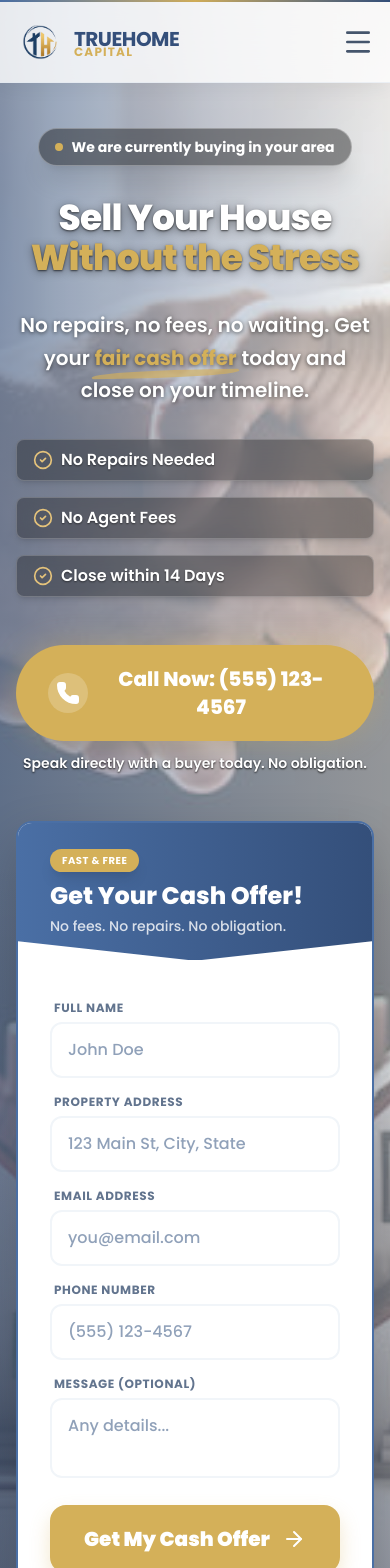
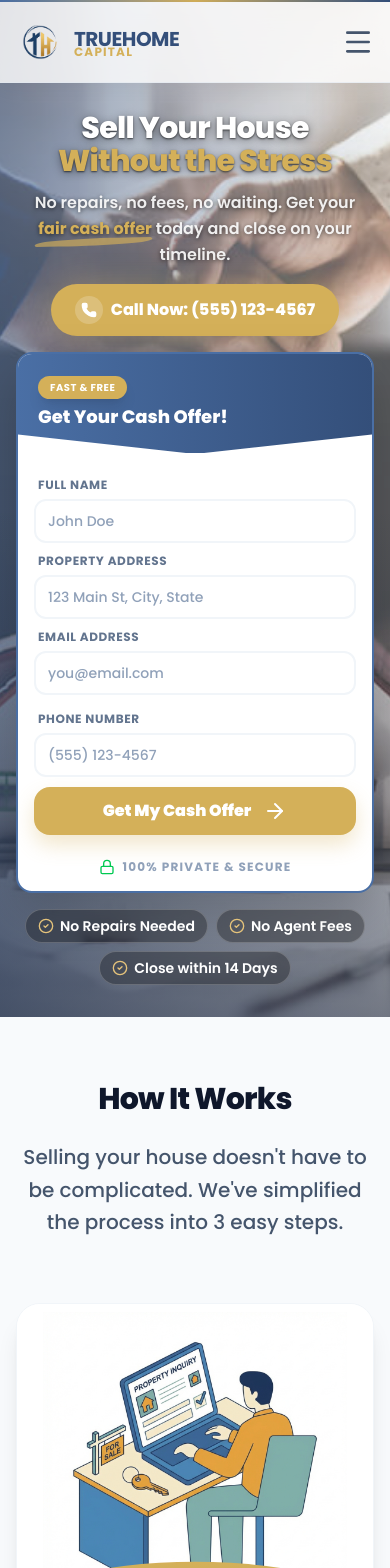
Before and after one commit to synbyte/antigrav, a Next.js app: page / in a window 390 px wide. Shown: the top 1568 px of the page. Built offline with nearby package versions, Linux system fonts and the light colour scheme.

Commit message:
feat: Introduce `FinalCTASection` and enhance HeroSection responsiveness with new mobile-specific elements and styling adjustments.

```diff
--- a/src/components/HeroSection.tsx
+++ b/src/components/HeroSection.tsx
@@ -6,11 +6,11 @@ import { motion } from 'framer-motion';
 
 export default function HeroSection() {
     return (
-        <section className="relative pt-32 pb-20 lg:pt-40 lg:pb-28 overflow-hidden">
+        <section className="relative pt-28 pb-8 lg:pt-40 lg:pb-28 overflow-hidden">
             {/* Background Image with Dark Overlay */}
             <div className="absolute inset-0 z-0 overflow-hidden bg-slate-100">
                 <div
-                    className="absolute inset-0 opacity-45 bg-cover bg-center bg-no-repeat grayscale-[20%]"
+                    className="absolute inset-0 opacity-75 bg-cover bg-center bg-no-repeat grayscale-[20%]"
                     style={{ backgroundImage: 'url(/hero1.jpg)' }}
                 ></div>
                 {/* Gradient Overlays for Depth and Readability */}
@@ -19,15 +19,15 @@ export default function HeroSection() {
             </div>
 
             <div className="container-width relative z-10">
-                <div className="grid lg:grid-cols-2 gap-12 items-center">
+                <div className="grid lg:grid-cols-2 gap-4 lg:gap-12 items-center">
                     {/* Text Content */}
                     <motion.div
                         initial={{ opacity: 0, x: -20 }}
                         animate={{ opacity: 1, x: 0 }}
                         transition={{ duration: 0.6 }}
-                        className="space-y-8 text-center lg:text-left"
+                        className="space-y-3 lg:space-y-8 text-center lg:text-left"
                     >
-                        <div className="inline-flex items-center shadow-xl px-4 py-2 rounded-full bg-black/40 border border-white/30 text-white font-bold text-sm backdrop-blur-md">
+                        <div className="hidden lg:inline-flex items-center shadow-xl px-4 py-2 rounded-full bg-black/40 border border-white/30 text-white font-bold text-sm backdrop-blur-md">
                             <span className="relative flex h-2 w-2 mr-2">
                                 <span className="animate-ping absolute inline-flex h-full w-full rounded-full bg-accent opacity-75"></span>
                                 <span className="relative inline-flex rounded-full h-2 w-2 bg-accent"></span>
@@ -35,21 +35,21 @@ export default function HeroSection() {
                             We are currently buying in your area
                         </div>
 
-                        <h1 className="text-4xl lg:text-7xl font-extrabold text-white leading-[1.1] tracking-tight [text-shadow:_0_2px_10px_rgb(0_0_0_/_40%),_0_1px_2px_rgb(0_0_0_/_60%)]">
+                        <h1 className="text-3xl lg:text-7xl font-extrabold text-white leading-[1.1] tracking-tight [text-shadow:_0_2px_10px_rgb(0_0_0_/_40%),_0_1px_2px_rgb(0_0_0_/_60%)]">
                             Sell Your House <br />
                             <span className="text-accent [text-shadow:_0_2px_10px_rgb(0_0_0_/_40%),_0_1px_2px_rgb(0_0_0_/_60%)]">
                                 Without the Stress
                             </span>
                         </h1>
 
-                        <p className="text-xl text-white leading-relaxed max-w-2xl mx-auto lg:mx-0 font-semibold [text-shadow:_0_1px_4px_rgb(0_0_0_/_60%)]">
+                        <p className="text-base lg:text-xl text-white/90 lg:text-white leading-relaxed max-w-2xl mx-auto lg:mx-0 font-semibold [text-shadow:_0_1px_4px_rgb(0_0_0_/_60%)]">
                             No repairs, no fees, no waiting. Get your <span className="relative inline-block text-accent font-bold">
                                 fair cash offer
                                 <span className="absolute -bottom-1 -left-1 w-[105%] h-2 bg-accent/65 -rotate-1 skew-x-[15deg] rounded-[100%_2px_100%_2px] pointer-events-none"></span>
                             </span> today and close on your timeline.
                         </p>
 
-                        <div className="flex flex-col sm:flex-row gap-4 justify-center lg:justify-start text-white font-semibold">
+                        <div className="hidden lg:flex flex-col sm:flex-row gap-4 justify-center lg:justify-start text-white font-semibold">
                             <motion.div
                                 initial={{ opacity: 0, y: 10 }}
                                 animate={{ opacity: 1, y: 0 }}
@@ -83,18 +83,18 @@ export default function HeroSection() {
                             initial={{ opacity: 0, y: 20 }}
                             animate={{ opacity: 1, y: 0 }}
                             transition={{ delay: 0.5, duration: 0.5 }}
-                            className="pt-4"
+                            className="pt-1 lg:pt-4"
                         >
                             <a
                                 href="tel:+15551234567"
-                                className="inline-flex items-center justify-center bg-accent text-white px-8 py-5 rounded-full font-extrabold text-xl hover:bg-accent-dark transition-all shadow-[0_0_30px_rgba(212,176,89,0.3)] hover:shadow-[0_0_40px_rgba(212,176,89,0.5)] transform hover:-translate-y-1 w-full sm:w-auto group"
+                                className="inline-flex items-center justify-center bg-accent text-white px-6 lg:px-8 py-3 lg:py-5 rounded-full font-extrabold text-base lg:text-xl hover:bg-accent-dark transition-all shadow-[0_0_30px_rgba(212,176,89,0.3)] hover:shadow-[0_0_40px_rgba(212,176,89,0.5)] transform hover:-translate-y-1 group"
                             >
-                                <div className="bg-white/20 p-2 rounded-full mr-3 group-hover:scale-110 transition-transform">
-                                    <Phone className="w-6 h-6 fill-current" />
+                                <div className="bg-white/20 p-1.5 lg:p-2 rounded-full mr-2 lg:mr-3 group-hover:scale-110 transition-transform">
+                                    <Phone className="w-4 h-4 lg:w-6 lg:h-6 fill-current" />
                                 </div>
                                 Call Now: (555) 123-4567
                             </a>
-                            <p className="text-white text-sm mt-3 font-semibold [text-shadow:_0_1px_2px_rgb(0_0_0_/_80%)]">
+                            <p className="hidden lg:block text-white text-sm mt-3 font-semibold [text-shadow:_0_1px_2px_rgb(0_0_0_/_80%)]">
                                 Speak directly with a buyer today. No obligation.
                             </p>
                         </motion.div>
@@ -109,6 +109,26 @@ export default function HeroSection() {
                     >
                         <LeadForm />
                     </motion.div>
+
+                    {/* Mobile-only: chips below the form */}
+                    <motion.div
+                        initial={{ opacity: 0, y: 10 }}
+                        animate={{ opacity: 1, y: 0 }}
+                        transition={{ delay: 0.5 }}
+                        className="lg:hidden space-y-3 text-center"
+                    >
+                        <div className="flex flex-wrap gap-2 justify-center">
+                            {['No Repairs Needed', 'No Agent Fees', 'Close within 14 Days'].map((item) => (
+                                <div
+                                    key={item}
+                                    className="flex items-center bg-black/30 backdrop-blur-md px-3 py-1.5 rounded-full border border-white/20 text-white text-sm font-semibold"
+                                >
+                                    <CheckCircle2 className="w-4 h-4 text-accent-light mr-1.5 flex-shrink-0" />
+                                    {item}
+                                </div>
+                            ))}
+                        </div>
+                    </motion.div>
                 </div>
             </div>
         </section>
--- a/src/components/LeadForm.tsx
+++ b/src/components/LeadForm.tsx
@@ -75,20 +75,15 @@ export default function LeadForm() {
     return (
         <div className="bg-white rounded-2xl shadow-[0_20px_50px_rgba(0,0,0,0.2)] border-2 border-brand relative group overflow-hidden">
             {/* Colorful Header */}
-            <div className="bg-gradient-to-r from-brand to-brand-dark px-8 py-6 text-white relative">
-                {/* <div className="absolute top-0 right-0 p-4 opacity-50">
-
-                    <img src="/logo_nobg.png" alt="Logo" className="w-25 h-25 object-contain" />
-
-                </div> */}
+            <div className="bg-gradient-to-r from-brand to-brand-dark px-5 py-5 lg:px-8 lg:py-6 text-white relative">
                 <div className="relative z-10">
-                    <div className="inline-block bg-accent px-3 py-1 rounded-full text-[10px] font-bold uppercase tracking-wider mb-2 shadow-lg">
+                    <div className="inline-block bg-accent px-3 py-1 rounded-full text-[10px] font-bold uppercase tracking-wider mb-1 lg:mb-2 shadow-lg">
                         Fast & Free
                     </div>
-                    <h3 className="text-2xl font-extrabold mb-1">
+                    <h3 className="text-lg lg:text-2xl font-extrabold mb-0.5 lg:mb-1">
                         Get Your Cash Offer!
                     </h3>
-                    <p className="text-white/80 text-sm font-medium">
+                    <p className="hidden lg:block text-white/80 text-sm font-medium">
                         No fees. No repairs. No obligation.
                     </p>
                 </div>
@@ -99,9 +94,9 @@ export default function LeadForm() {
                 ></div>
             </div>
 
-            <div className="p-8 pt-10">
-                <form onSubmit={handleSubmit} className="space-y-5">
-                    <div className="space-y-4">
+            <div className="p-4 pt-6 lg:p-8 lg:pt-10">
+                <form onSubmit={handleSubmit} className="space-y-2.5 lg:space-y-5">
+                    <div className="space-y-2.5 lg:space-y-4">
                         <div className="relative">
                             <label htmlFor="name" className="block text-xs font-bold text-slate-500 uppercase tracking-wider mb-1.5 ml-1">
                                 Full Name
@@ -110,7 +105,7 @@ export default function LeadForm() {
                                 type="text"
                                 id="name"
                                 required
-                                className="w-full px-4 py-3.5 rounded-xl border-2 border-slate-100 focus:border-brand focus:ring-4 focus:ring-brand/5 transition-all outline-none text-slate-900 font-medium placeholder:text-slate-400"
+                                className="w-full px-3 py-2.5 lg:px-4 lg:py-3.5 rounded-xl border-2 border-slate-100 focus:border-brand focus:ring-4 focus:ring-brand/5 transition-all outline-none text-slate-900 font-medium placeholder:text-slate-400 text-sm lg:text-base"
                                 placeholder="John Doe"
                                 value={formData.name}
                                 onChange={(e) => setFormData({ ...formData, name: e.target.value })}
@@ -125,7 +120,7 @@ export default function LeadForm() {
                                 type="text"
                                 id="address"
                                 required
-                                className="w-full px-4 py-3.5 rounded-xl border-2 border-slate-100 focus:border-brand focus:ring-4 focus:ring-brand/5 transition-all outline-none text-slate-900 font-medium placeholder:text-slate-400"
+                                className="w-full px-3 py-2.5 lg:px-4 lg:py-3.5 rounded-xl border-2 border-slate-100 focus:border-brand focus:ring-4 focus:ring-brand/5 transition-all outline-none text-slate-900 font-medium placeholder:text-slate-400 text-sm lg:text-base"
                                 placeholder="123 Main St, City, State"
                                 value={formData.address}
                                 onChange={(e) => setFormData({ ...formData, address: e.target.value })}
@@ -141,7 +136,7 @@ export default function LeadForm() {
                                     type="email"
                                     id="email"
                                     required
-                                    className="w-full px-4 py-3.5 rounded-xl border-2 border-slate-100 focus:border-brand focus:ring-4 focus:ring-brand/5 transition-all outline-none text-slate-900 font-medium placeholder:text-slate-400"
+                                    className="w-full px-3 py-2.5 lg:px-4 lg:py-3.5 rounded-xl border-2 border-slate-100 focus:border-brand focus:ring-4 focus:ring-brand/5 transition-all outline-none text-slate-900 font-medium placeholder:text-slate-400 text-sm lg:text-base"
                                     placeholder="you@email.com"
                                     value={formData.email}
                                     onChange={(e) => setFormData({ ...formData, email: e.target.value })}
@@ -156,7 +151,7 @@ export default function LeadForm() {
                                     type="tel"
                                     id="phone"
                                     required
-                                    className="w-full px-4 py-3.5 rounded-xl border-2 border-slate-100 focus:border-brand focus:ring-4 focus:ring-brand/5 transition-all outline-none text-slate-900 font-medium placeholder:text-slate-400"
+                                    className="w-full px-3 py-2.5 lg:px-4 lg:py-3.5 rounded-xl border-2 border-slate-100 focus:border-brand focus:ring-4 focus:ring-brand/5 transition-all outline-none text-slate-900 font-medium placeholder:text-slate-400 text-sm lg:text-base"
                                     placeholder="(555) 123-4567"
                                     value={formData.phone}
                                     onChange={(e) => setFormData({ ...formData, phone: e.target.value })}
@@ -164,7 +159,7 @@ export default function LeadForm() {
                             </div>
                         </div>
 
-                        <div>
+                        <div className="hidden lg:block">
                             <label htmlFor="message" className="block text-xs font-bold text-slate-500 uppercase tracking-wider mb-1.5 ml-1">
                                 Message (Optional)
                             </label>
@@ -188,7 +183,7 @@ export default function LeadForm() {
                     <button
                         type="submit"
                         disabled={status === 'loading'}
-                        className="w-full bg-accent text-white py-5 rounded-2xl font-black text-xl hover:bg-accent-dark transition-all shadow-[0_10px_20px_rgba(212,176,89,0.3)] hover:shadow-[0_15px_30px_rgba(212,176,89,0.4)] transform hover:-translate-y-1 active:translate-y-0.5 flex items-center justify-center group disabled:opacity-70 disabled:cursor-not-allowed disabled:transform-none"
+                        className="w-full bg-accent text-white py-3 lg:py-5 rounded-2xl font-black text-base lg:text-xl hover:bg-accent-dark transition-all shadow-[0_10px_20px_rgba(212,176,89,0.3)] hover:shadow-[0_15px_30px_rgba(212,176,89,0.4)] transform hover:-translate-y-1 active:translate-y-0.5 flex items-center justify-center group disabled:opacity-70 disabled:cursor-not-allowed disabled:transform-none"
                     >
                         {status === 'loading' ? (
                             <>
--- a/src/components/Testimonials.tsx
+++ b/src/components/Testimonials.tsx
@@ -42,7 +42,7 @@ export default function Testimonials() {
 
                 <div className="grid md:grid-cols-3 gap-8">
                     {reviews.map((review, index) => (
-                        <div key={index} className="bg-white/10 backdrop-blur-sm p-8 rounded-3xl border border-white/10 shadow-xl hover:shadow-2xl transition-all duration-300 group">
+                        <div key={index} className="bg-white/20 backdrop-blur-sm p-8 rounded-3xl border border-white/10 shadow-xl hover:shadow-2xl transition-all duration-300 group">
                             <div className="flex items-center mb-6">
                                 {review.image ? (
                                     <div className="relative w-16 h-16 rounded-full overflow-hidden mr-4 flex-shrink-0 border-2 border-white/20 group-hover:border-accent transition-colors">
```
Also changed, not shown: src/app/page.tsx (+4 -16 lines), src/components/FinalCTASection.tsx (added, +55 -0 lines), src/components/SituationsSection.tsx (+57 -54 lines).
